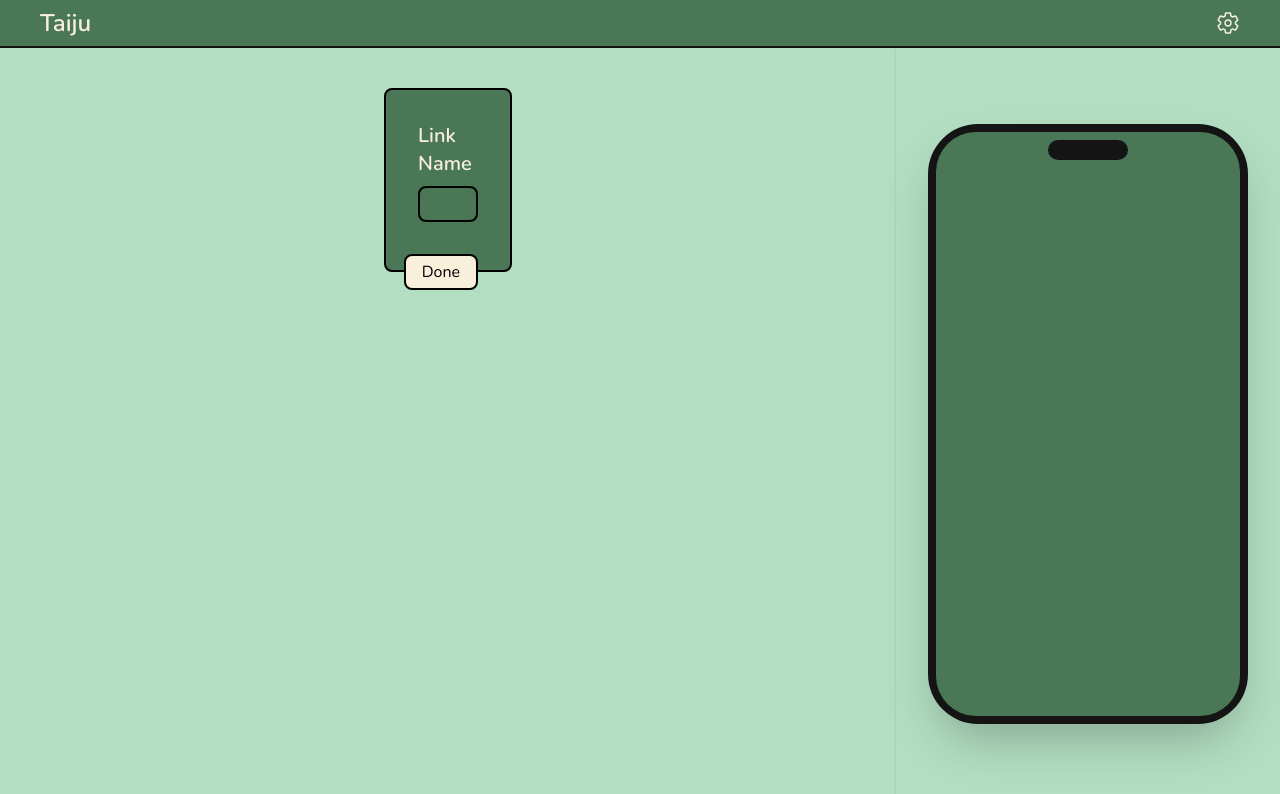
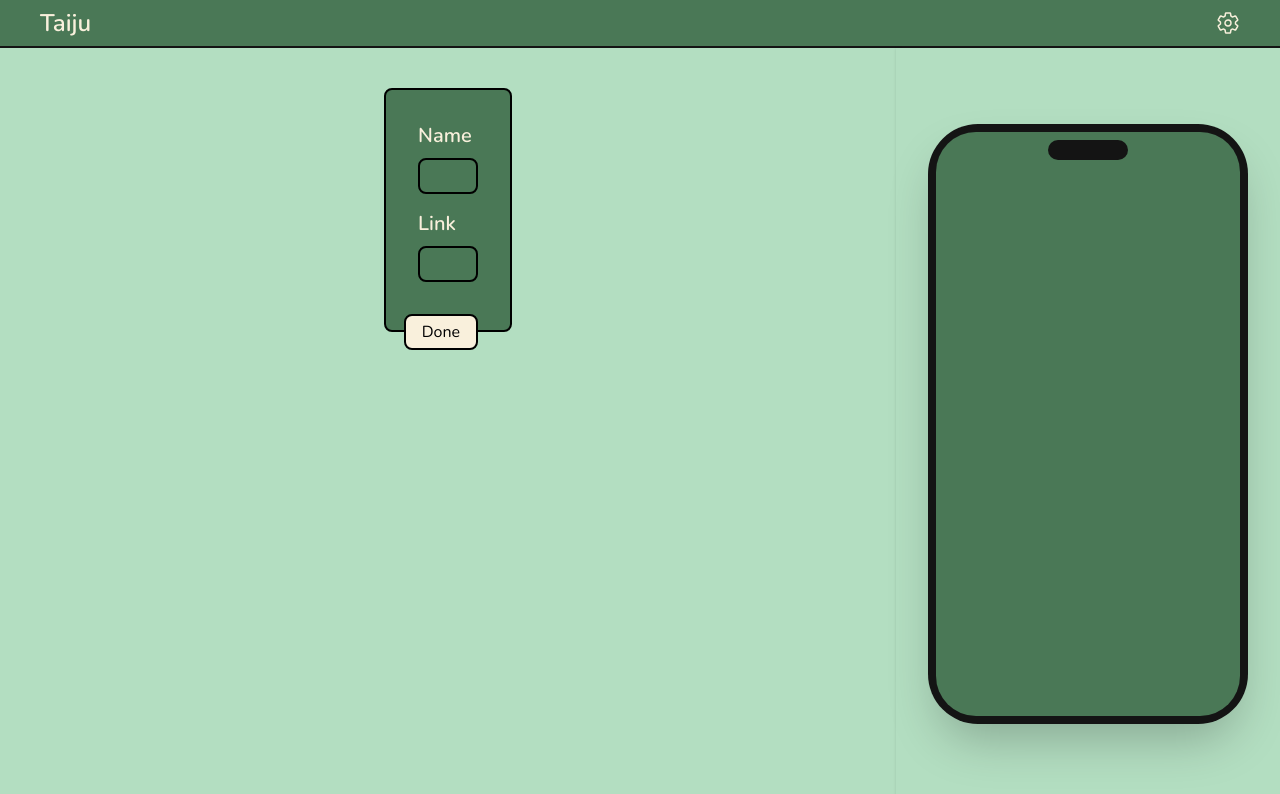
Before and after one commit to HtetAungLw1n/Taiju, a React (Vite) app: page /newInput in a window 1280 px wide. Shown: the top 794 px of the page. Built offline with nearby package versions, Linux system fonts and the light colour scheme.

Commit message:
Newinput ko firebase nk post method

```diff
--- a/index.html
+++ b/index.html
@@ -6,6 +6,7 @@
     <meta name="viewport" content="width=device-width, initial-scale=1.0" />
     <title>Taiju</title>
     <link href="/src/styles.css" rel="stylesheet" />
+    <link href="/src/loading.css" rel="stylesheet" />
     <style>
       @import url("https://fonts.googleapis.com/css2?family=Nunito:ital,wght@0,200..1000;1,200..1000&display=swap");
     </style>
--- a/src/components/CurrentLink.jsx
+++ b/src/components/CurrentLink.jsx
@@ -1,5 +1,6 @@
 import React from "react";
 import { Link } from "react-router-dom";
+import { BiPencil, BiTrash } from "react-icons/bi";
 
 const CurrentLink = () => {
   return (
@@ -10,9 +11,13 @@ const CurrentLink = () => {
           urldfkalsdfjkalsdjfdksalfjalksj;l
         </Link>
       </div>
-      <div className="flex flex-col">
-        <Link>edit</Link>
-        <Link>delete</Link>
+      <div className="flex flex-col gap-2">
+        <Link>
+          <BiPencil className="text-lg" />
+        </Link>
+        <Link>
+          <BiTrash className="text-lg" />
+        </Link>
       </div>
     </div>
   );
--- /dev/null
+++ b/src/components/Loading.jsx
@@ -0,0 +1,13 @@
+import React from "react";
+
+const Loading = () => {
+  return (
+    <div className="spinner">
+      <div className="bounce1"></div>
+      <div className="bounce2"></div>
+      <div className="bounce3"></div>
+    </div>
+  );
+};
+
+export default Loading;
--- /dev/null
+++ b/src/loading.css
@@ -0,0 +1,51 @@
+.spinner {
+  width: auto;
+  height: 25px;
+  display: flex;
+  align-items: center;
+}
+
+.spinner > div {
+  width: 16px;
+  height: 16px;
+  background-color: #4a7856;
+
+  border-radius: 100%;
+  display: inline-block;
+  -webkit-animation: sk-bouncedelay 1.4s infinite ease-in-out both;
+  animation: sk-bouncedelay 1.4s infinite ease-in-out both;
+}
+
+.spinner .bounce1 {
+  -webkit-animation-delay: -0.32s;
+  animation-delay: -0.32s;
+}
+
+.spinner .bounce2 {
+  -webkit-animation-delay: -0.16s;
+  animation-delay: -0.16s;
+}
+
+@-webkit-keyframes sk-bouncedelay {
+  0%,
+  80%,
+  100% {
+    -webkit-transform: scale(0);
+  }
+  40% {
+    -webkit-transform: scale(1);
+  }
+}
+
+@keyframes sk-bouncedelay {
+  0%,
+  80%,
+  100% {
+    -webkit-transform: scale(0);
+    transform: scale(0);
+  }
+  40% {
+    -webkit-transform: scale(1);
+    transform: scale(1);
+  }
+}
--- a/src/pages/NewInput.jsx
+++ b/src/pages/NewInput.jsx
@@ -1,24 +1,77 @@
-import React from "react";
-import { Form } from "react-router-dom";
+import React, { useState } from "react";
+import { Form, useNavigate } from "react-router-dom";
+import Loading from "../components/Loading";
 
 const NewInput = () => {
+  const navigate = useNavigate();
+  const [isSubmitting, setIsSubmittin] = useState(false);
+
+  // define state
+  const [newLinkName, setNewLinkName] = useState("");
+  const [newLink, setNewLink] = useState("");
+
+  // post method
+  const addLink = async (e) => {
+    e.preventDefault();
+
+    setIsSubmittin(true);
+    const data = { name: newLinkName, link: newLink };
+
+    try {
+      const response = await fetch(
+        "https://taiju-2025-default-rtdb.firebaseio.com/username.json",
+        {
+          method: "POST",
+          headers: {
+            "Content-Type": "application/json",
+          },
+          body: JSON.stringify(data),
+        }
+      );
+
+      if (response) {
+        setNewLink("");
+        setNewLinkName("");
+        setIsSubmittin(false);
+        navigate("/");
+      }
+    } catch (error) {
+      console.log(error);
+    }
+  };
   return (
     <div className="md:w-[70%] bg-white1 px-4 py-10 md:px-96 md:py-10">
-      <Form className="bg-greendark rounded-lg border-2 p-8 pb-12">
+      <Form
+        className="bg-greendark rounded-lg border-2 p-8 pb-12"
+        onSubmit={addLink}
+      >
         <div>
           <label
             htmlFor="linkName"
             className="font-semibold md:text-xl text-cream"
           >
-            Link Name
+            Name
+          </label>
+          <input
+            type="text"
+            className="border-2 block px-2 py-1 rounded-lg w-full mt-2"
+            value={newLinkName}
+            onChange={(e) => setNewLinkName(e.target.value)}
+          />
+        </div>
+        <div className="mt-4">
+          <label htmlFor="link" className="font-semibold md:text-xl text-cream">
+            Link
           </label>
           <input
             type="url"
             className="border-2 block px-2 py-1 rounded-lg w-full mt-2"
+            value={newLink}
+            onChange={(e) => setNewLink(e.target.value)}
           />
         </div>
         <button className="bg-cream border-2 rounded-lg px-4 py-1 mt-8 float-end">
-          Done
+          {isSubmitting ? <Loading /> : "Done"}
         </button>
       </Form>
     </div>
```
